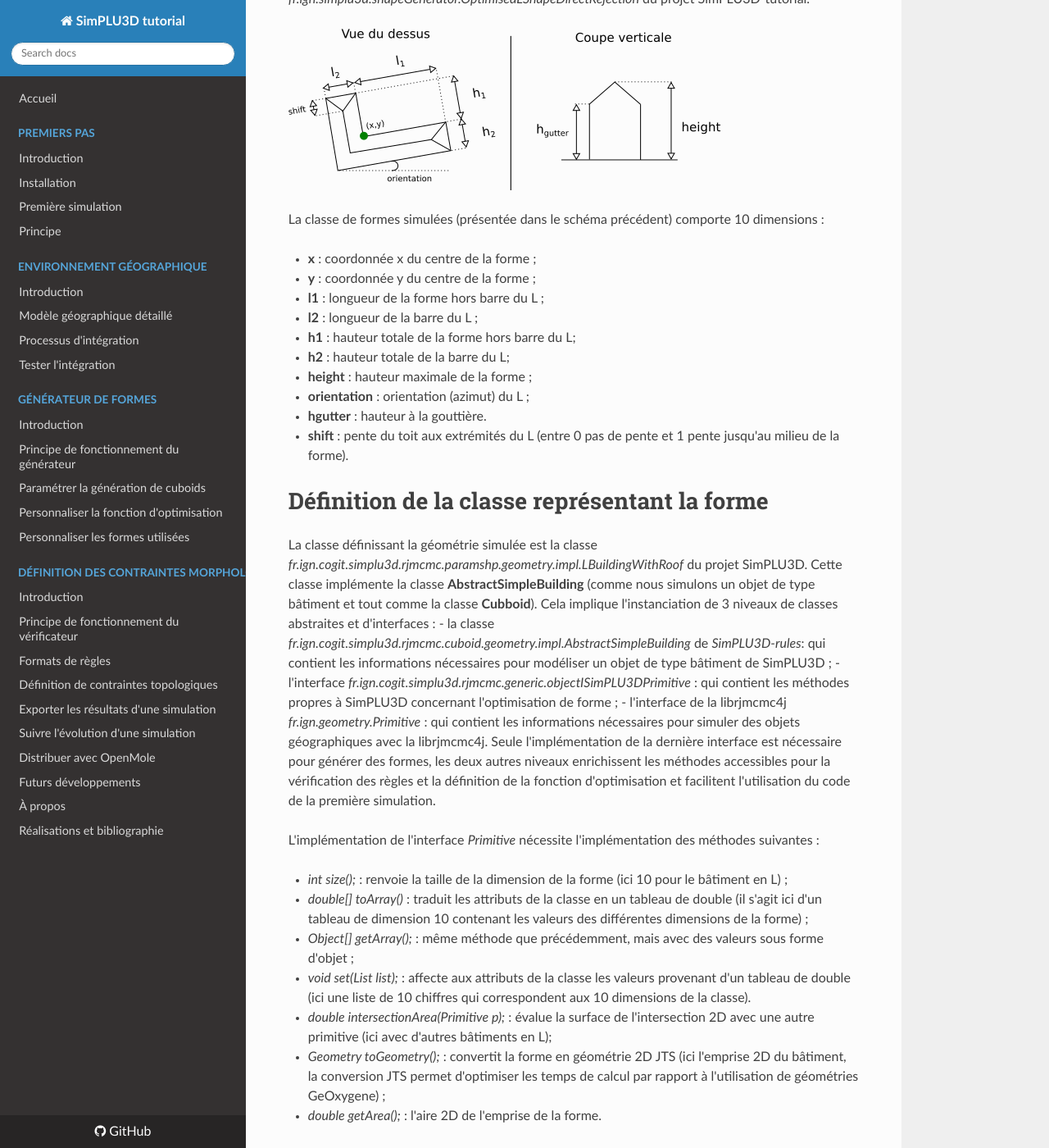
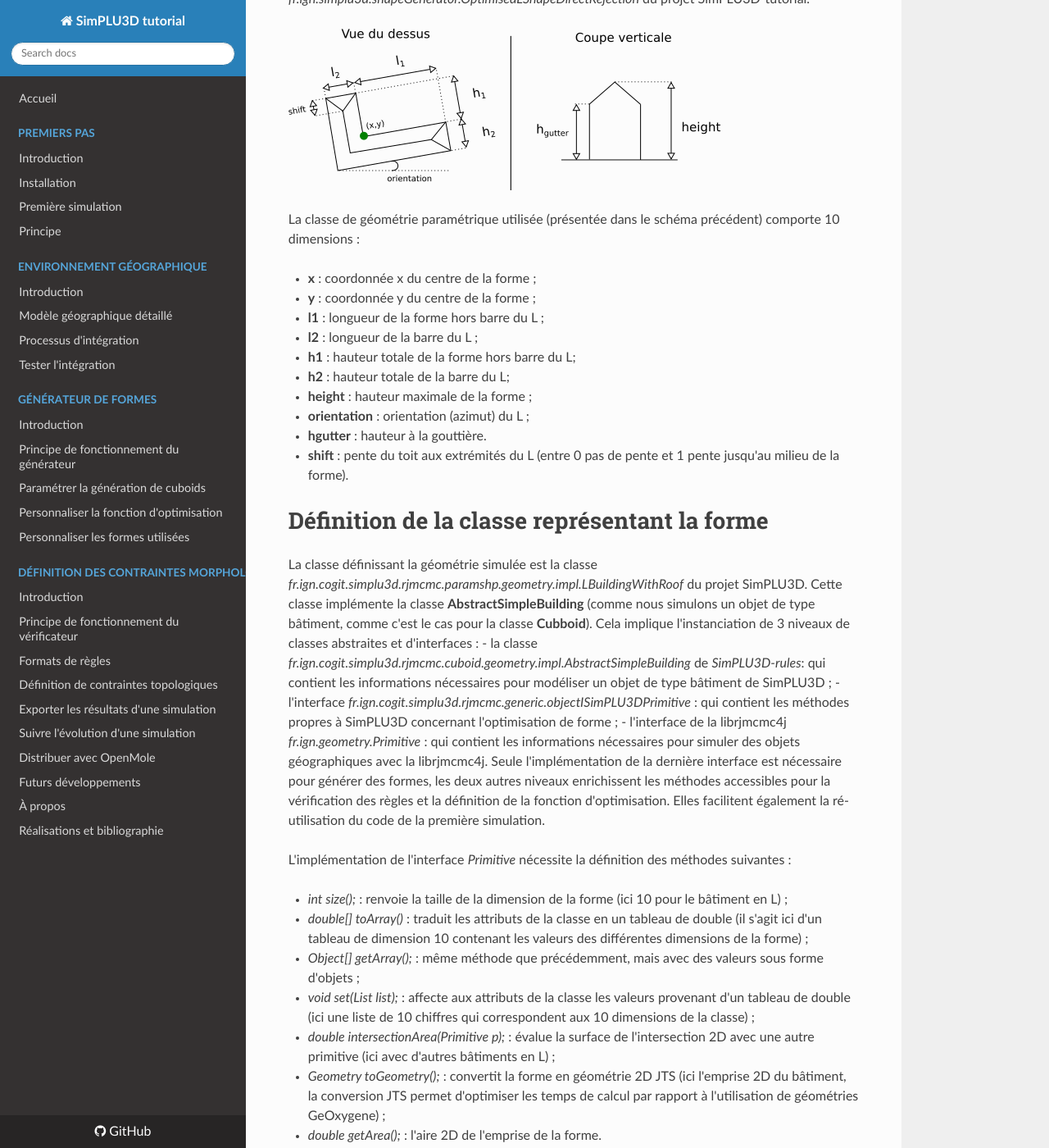
Before and after one commit to SimPLU3D/simplu3D-tutorial, an MkDocs documentation site: the page built from docs/generator/custom-shape.md, in a window 1280 px wide and 1400 px high, scrolled down 232 px. Shown: the whole window at 82% size. Built offline with MkDocs 1.6.1, drawn with Linux system fonts in a browser that asks for light colours; nearby versions of some CDN libraries.

Commit message:
Update custom-shape.md

```diff
--- a/docs/generator/custom-shape.md
+++ b/docs/generator/custom-shape.md
@@ -12,7 +12,7 @@ L'exécution du code présenté ici se trouve dans la classe  *fr.ign.simplu3d.s
 
 ![Vue du bâtiment en L](./img/lshape.png)
 
-La classe de formes simulées (présentée dans le schéma précédent) comporte 10 dimensions :
+La classe de géométrie paramétrique utilisée (présentée dans le schéma précédent) comporte 10 dimensions :
 
 - **x** : coordonnée x du centre de la forme ;
 - **y** : coordonnée y du centre de la forme ;
@@ -30,21 +30,20 @@ La classe de formes simulées (présentée dans le schéma précédent) comporte
 
 # Définition de la classe représentant la forme
 
-La classe définissant la géométrie simulée est la classe *fr.ign.cogit.simplu3d.rjmcmc.paramshp.geometry.impl.LBuildingWithRoof* du projet SimPLU3D. Cette classe implémente la classe **AbstractSimpleBuilding** (comme nous simulons un objet de type bâtiment et tout comme la classe **Cubboid**). Cela implique l'instanciation de 3 niveaux de classes abstraites et d'interfaces :
+La classe définissant la géométrie simulée est la classe *fr.ign.cogit.simplu3d.rjmcmc.paramshp.geometry.impl.LBuildingWithRoof* du projet SimPLU3D. Cette classe implémente la classe **AbstractSimpleBuilding** (comme nous simulons un objet de type bâtiment, comme c'est le cas pour la classe **Cubboid**). Cela implique l'instanciation de 3 niveaux de classes abstraites et d'interfaces :
 -  la classe *fr.ign.cogit.simplu3d.rjmcmc.cuboid.geometry.impl.AbstractSimpleBuilding* de *SimPLU3D-rules*: qui contient les informations nécessaires pour modéliser un objet de type bâtiment de SimPLU3D ;
 - l'interface *fr.ign.cogit.simplu3d.rjmcmc.generic.objectISimPLU3DPrimitive* : qui contient les méthodes propres à SimPLU3D concernant l'optimisation de forme ;
 - l'interface  de la librjmcmc4j *fr.ign.geometry.Primitive* : qui contient les informations nécessaires pour simuler des objets géographiques avec la librjmcmc4j.
-Seule l'implémentation de la dernière interface est nécessaire pour générer des formes, les deux autres niveaux enrichissent les méthodes accessibles pour la vérification des règles et la définition de la fonction d'optimisation et facilitent l'utilisation du code de la première simulation.
+Seule l'implémentation de la dernière interface est nécessaire pour générer des formes, les deux autres niveaux enrichissent les méthodes accessibles pour la vérification des règles et la définition de la fonction d'optimisation. Elles facilitent également la ré-utilisation du code de la première simulation.
 
 
-
-L'implémentation de l'interface *Primitive*  nécessite l'implémentation des méthodes suivantes :
+L'implémentation de l'interface *Primitive*  nécessite la définition des méthodes suivantes :
 
 - *int size();* : renvoie la taille de la dimension de la forme (ici 10 pour le bâtiment en L) ;
 - *double[] toArray()* :  traduit les attributs de la classe en un tableau de double (il s'agit ici d'un tableau de dimension 10 contenant les valeurs des différentes dimensions de la forme) ;
-- *Object[] getArray();* : même méthode que précédemment, mais avec des valeurs sous forme d'objet ;
-- *void set(List<Double> list);* : affecte aux attributs de la classe les valeurs provenant d'un tableau de double (ici une liste de 10 chiffres qui correspondent aux 10 dimensions de la classe).
-- *double intersectionArea(Primitive p);* : évalue la surface de l'intersection 2D avec une autre primitive (ici avec d'autres bâtiments en L);
+- *Object[] getArray();* : même méthode que précédemment, mais avec des valeurs sous forme d'objets ;
+- *void set(List<Double> list);* : affecte aux attributs de la classe les valeurs provenant d'un tableau de double (ici une liste de 10 chiffres qui correspondent aux 10 dimensions de la classe) ;
+- *double intersectionArea(Primitive p);* : évalue la surface de l'intersection 2D avec une autre primitive (ici avec d'autres bâtiments en L) ;
 - *Geometry toGeometry();* : convertit la forme en géométrie 2D JTS (ici l'emprise 2D du bâtiment, la conversion JTS permet d'optimiser les temps de calcul par rapport à l'utilisation de géométries GeOxygene) ;
 - *double getArea();* : l'aire 2D de l'emprise de la forme.
 
```
